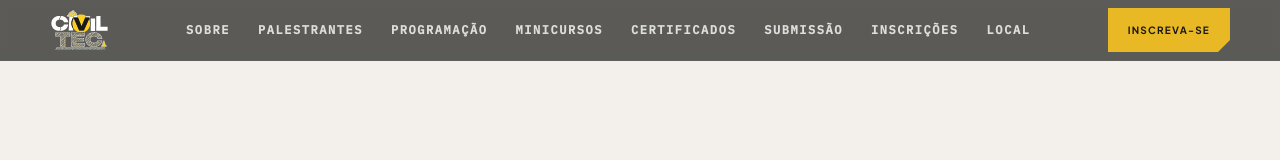
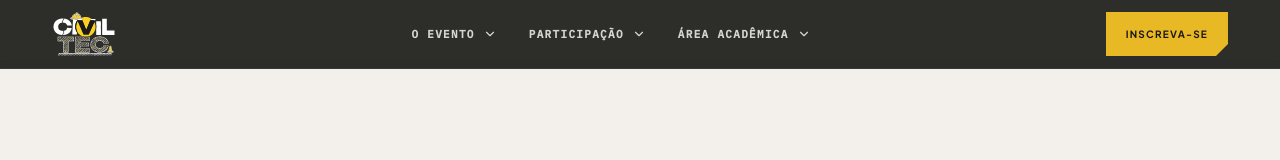
Before and after one commit to Dkalones/civil-tec, a React (Vite) app: page /local in a window 1280 px wide. Shown: the top 160 px of the page. Built offline with nearby package versions, Linux system fonts and the light colour scheme.

Commit message:
Organize main navigation into clear groups

```diff
--- a/src/components/site/Nav.jsx
+++ b/src/components/site/Nav.jsx
@@ -1,18 +1,35 @@
 import { useEffect, useState } from "react";
 import { Link } from "@tanstack/react-router";
-import { Menu, X } from "lucide-react";
+import { ChevronDown, Menu, X } from "lucide-react";
 import { EVENT } from "@/lib/event-data";
 import { btnPrimary } from "@/components/site/styles";
 
-const LINKS = [
-  { label: "Sobre", to: "/sobre" },
-  { label: "Palestrantes", to: "/palestrantes" },
-  { label: "Programação", to: "/programacao" },
-  { label: "Minicursos", to: "/minicursos" },
-  { label: "Certificados", to: "/certificados" },
-  { label: "Submissão", to: "/submissao" },
-  { label: "Inscrições", to: "/inscricao" },
-  { label: "Local", to: "/local" },
+const GROUPS = [
+  {
+    label: "O evento",
+    links: [
+      { label: "Sobre o congresso", to: "/sobre" },
+      { label: "Palestrantes", to: "/palestrantes" },
+      { label: "Programação", to: "/programacao" },
+      { label: "Local", to: "/local" },
+      { label: "Patrocínio", to: "/patrocinio" },
+      { label: "Dúvidas frequentes", to: "/faq" },
+    ],
+  },
+  {
+    label: "Participação",
+    links: [
+      { label: "Minicursos", to: "/minicursos" },
+      { label: "Inscrições", to: "/inscricao" },
+    ],
+  },
+  {
+    label: "Área acadêmica",
+    links: [
+      { label: "Submissão de trabalhos", to: "/submissao" },
+      { label: "Certificados", to: "/certificados" },
+    ],
+  },
 ];
 
 export default function Nav() {
@@ -32,32 +49,69 @@ export default function Nav() {
   }, [open]);
 
   return (
-    <header className={`fixed inset-x-0 top-0 z-50 border-b border-white/5 transition-colors duration-300 ${scrolled || open ? "bg-[#171815]/95 backdrop-blur-md" : "bg-[#171815]/70 backdrop-blur-sm"}`}>
-      <div className="mx-auto flex h-[60px] w-full max-w-[1180px] items-center justify-between gap-5 px-5 sm:px-8 lg:px-0">
+    <header className={`fixed inset-x-0 top-0 z-50 border-b border-white/5 transition-colors duration-300 ${scrolled || open ? "bg-[#171815]/95 backdrop-blur-md" : "bg-[#171815]/90 backdrop-blur-md"}`}>
+      <div className="mx-auto flex h-[68px] w-full max-w-[1240px] items-center justify-between gap-6 px-5 sm:px-8">
         <Link to="/" className="flex shrink-0 items-center" aria-label="CivilTec — página inicial">
-          <img src="/assets/civiltec/02-logo/logo-civil-tec-fundo-escuro.svg" alt="CivilTec" className="h-[42px] w-auto max-w-[112px] object-contain" fetchPriority="high" />
+          <img src="/assets/civiltec/02-logo/logo-civil-tec-fundo-escuro.svg" alt="CivilTec" className="h-[46px] w-auto max-w-[120px] object-contain" fetchPriority="high" />
         </Link>
-        <nav className="hidden items-center gap-5 xl:gap-7 lg:flex">
-          {LINKS.map((l) => (
-            <Link key={l.to} to={l.to} className="whitespace-nowrap font-mono text-[11px] font-semibold uppercase tracking-[.13em] text-white/80 transition hover:text-[#efbd20] xl:text-[12px]">
-              {l.label}
-            </Link>
+
+        <nav className="hidden h-full items-center gap-2 lg:flex" aria-label="Navegação principal">
+          {GROUPS.map((group) => (
+            <details key={group.label} className="group relative flex h-full items-center">
+              <summary className="flex cursor-pointer list-none items-center gap-2 px-3 py-3 font-mono text-[11px] font-semibold uppercase tracking-[.12em] text-white/80 transition hover:text-[#efbd20] [&::-webkit-details-marker]:hidden">
+                {group.label}
+                <ChevronDown className="h-3.5 w-3.5 transition-transform group-open:rotate-180" />
+              </summary>
+              <div className="absolute left-0 top-[calc(100%-2px)] min-w-[220px] border border-white/10 bg-[#20221f] p-2 shadow-2xl">
+                {group.links.map((item) => (
+                  <Link
+                    key={item.to}
+                    to={item.to}
+                    className="block px-4 py-3 text-sm text-white/75 transition hover:bg-white/5 hover:text-[#efbd20]"
+                  >
+                    {item.label}
+                  </Link>
+                ))}
+              </div>
+            </details>
           ))}
         </nav>
+
         <div className="flex items-center gap-3">
-          <Link to="/inscricao" className={`${btnPrimary} notch hidden !min-h-[44px] !px-5 !py-2 !text-[10px] sm:inline-flex`}>Inscreva-se</Link>
+          <Link to="/inscricao" className={`${btnPrimary} notch hidden !min-h-[44px] !px-5 !py-2 !text-[10px] sm:inline-flex`}>
+            Inscreva-se
+          </Link>
           <button type="button" onClick={() => setOpen((v) => !v)} className="grid h-11 w-11 place-items-center text-white lg:hidden" aria-label={open ? "Fechar menu" : "Abrir menu"} aria-expanded={open}>
-            {open ? <X className="h-6 w-6"/> : <Menu className="h-6 w-6"/>}
+            {open ? <X className="h-6 w-6" /> : <Menu className="h-6 w-6" />}
           </button>
         </div>
       </div>
+
       {open && (
-        <div className="border-t border-white/10 bg-[#171815] px-5 pb-8 pt-4 lg:hidden">
-          <nav className="flex flex-col">
-            {LINKS.map((l) => <Link key={l.to} to={l.to} onClick={() => setOpen(false)} className="border-b border-white/10 py-4 font-heading text-lg font-semibold text-white">{l.label}</Link>)}
+        <div className="max-h-[calc(100dvh-68px)] overflow-y-auto border-t border-white/10 bg-[#171815] px-5 pb-8 pt-5 lg:hidden">
+          <nav className="mx-auto flex max-w-xl flex-col" aria-label="Navegação principal">
+            {GROUPS.map((group, index) => (
+              <section key={group.label} className={index ? "mt-6" : ""}>
+                <p className="label-mono mb-2 text-[#efbd20]">{group.label}</p>
+                <div className="grid grid-cols-2 gap-2">
+                  {group.links.map((item) => (
+                    <Link
+                      key={item.to}
+                      to={item.to}
+                      onClick={() => setOpen(false)}
+                      className="border border-white/10 bg-white/[0.025] px-3 py-3 text-sm font-medium text-white/85 transition hover:border-[#efbd20]/50 hover:text-[#efbd20]"
+                    >
+                      {item.label}
+                    </Link>
+                  ))}
+                </div>
+              </section>
+            ))}
           </nav>
-          <Link to="/inscricao" onClick={() => setOpen(false)} className={`${btnPrimary} mt-6 w-full`}>Garantir minha vaga</Link>
-          <p className="label-mono mt-6 text-white/45">{EVENT.dateShort} · {EVENT.city}</p>
+          <Link to="/inscricao" onClick={() => setOpen(false)} className={`${btnPrimary} mt-7 w-full`}>
+            Garantir minha vaga
+          </Link>
+          <p className="label-mono mt-6 text-center text-white/45">{EVENT.dateShort} · {EVENT.city}</p>
         </div>
       )}
     </header>
```
